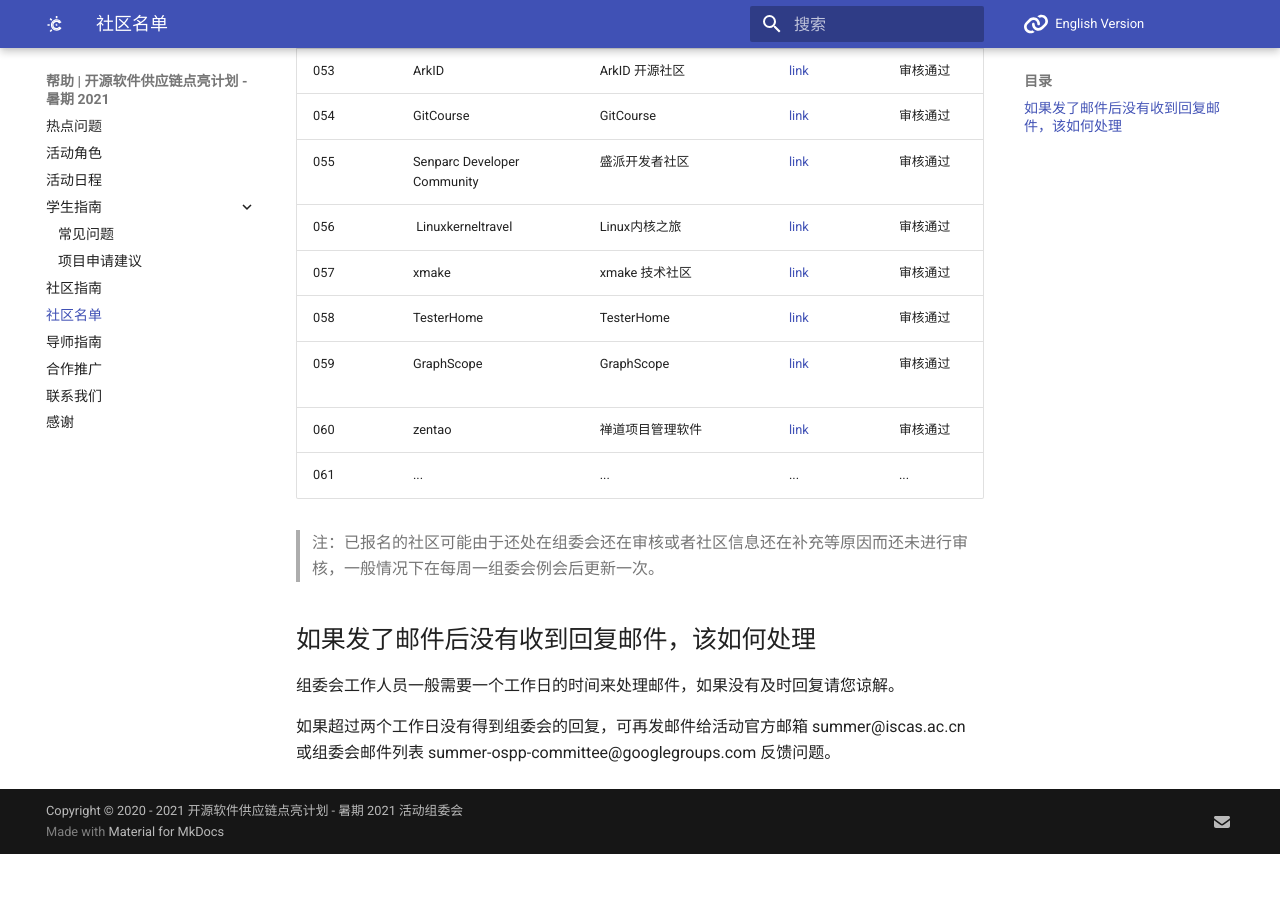
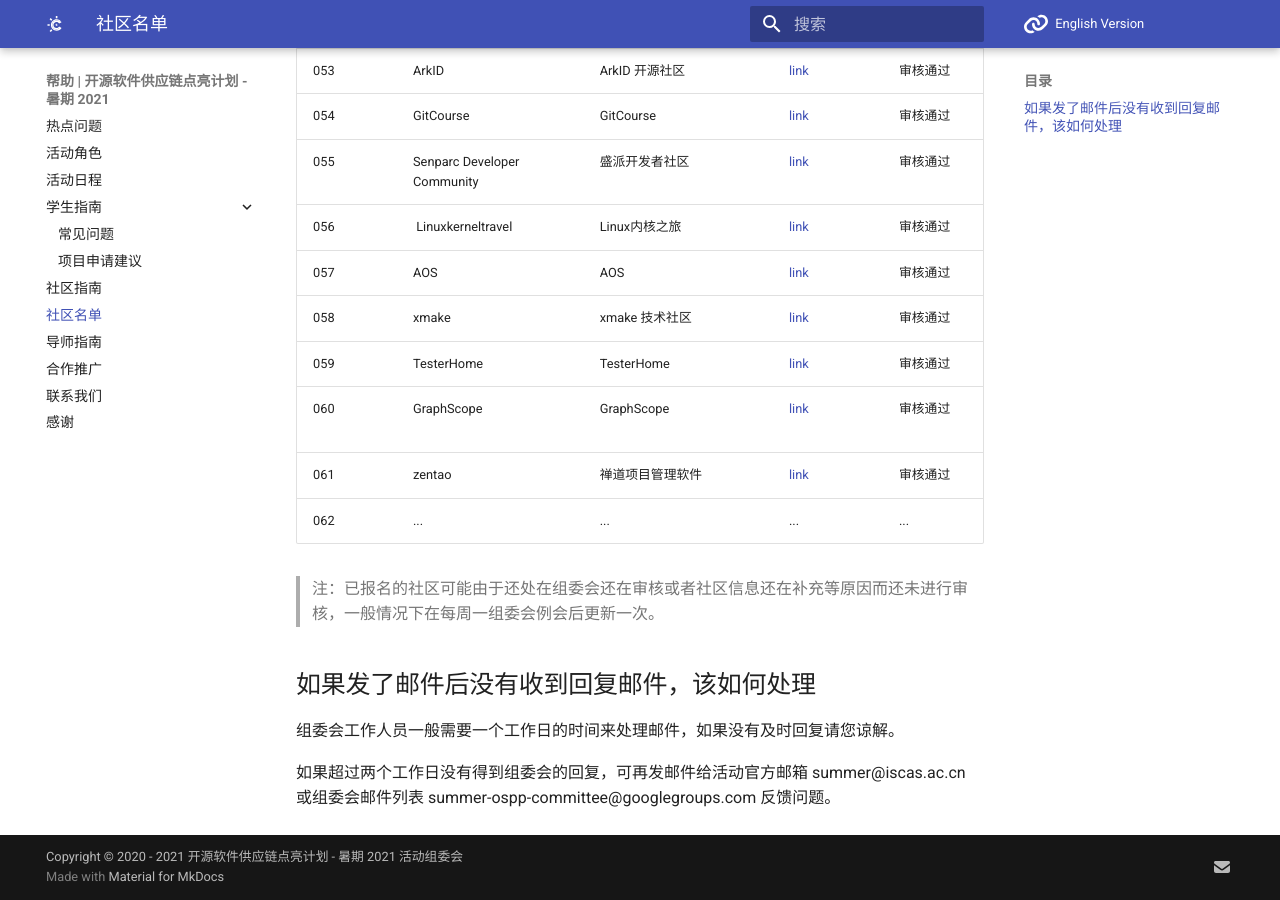
Before and after one commit to summer-ospp/help, an MkDocs documentation site: the page built from docs/communities-list.md, in a window 1280 px wide and 900 px high, scrolled down 2840 px. Built offline with MkDocs 1.6.1 and Material for MkDocs 9.7.7, drawn with Linux system fonts in a browser that asks for light colours; comment, search, counter and statistics services are not loaded; before the commit the page ends 3694 px from its top, so only the background shows below that.

Commit message:
Update communities-list.md

```diff
--- a/docs/communities-list.md
+++ b/docs/communities-list.md
@@ -62,11 +62,12 @@
 | 054  | GitCourse               | GitCourse                      | [link]( http://gitcourse-io.kfcoding.com/   )                 | 审核通过    |
 | 055  | Senparc Developer Community          | 盛派开发者社区     | [link]( https://dev.senparc.com/)                             | 审核通过    |
 | 056  | Linuxkerneltravel       | Linux内核之旅                   | [link]( http://kerneltravel.net/ )                            | 审核通过    |
-| 057  | xmake                   | xmake 技术社区                 | [link](   https://xmake.io   )                                 | 审核通过    |
-| 058  | TesterHome              | TesterHome                     | [link]( https://testerhome.com/ )                              | 审核通过   |
-| 059  | GraphScope              | GraphScope                    | [link]( https://graphscope.io)                                  | 审核通过    |
-| 060  | zentao                  | 禅道项目管理软件                 | [link]( https://www.zentao.net/)                   | 审核通过    |
-| 061  | ...                     | ...                | ...         | ...    |
+| 057  | AOS                     | AOS                            | [link](  https://aos.dev/docs   )                             | 审核通过    |
+| 058  | xmake                   | xmake 技术社区                 | [link](   https://xmake.io   )                                 | 审核通过    |
+| 059  | TesterHome              | TesterHome                     | [link]( https://testerhome.com/ )                              | 审核通过   |
+| 060  | GraphScope              | GraphScope                    | [link]( https://graphscope.io)                                  | 审核通过    |
+| 061  | zentao                  | 禅道项目管理软件                 | [link]( https://www.zentao.net/)                   | 审核通过    |
+| 062  | ...                     | ...                | ...         | ...    |
 
 > 注：已报名的社区可能由于还处在组委会还在审核或者社区信息还在补充等原因而还未进行审核，一般情况下在每周一组委会例会后更新一次。
 
```
